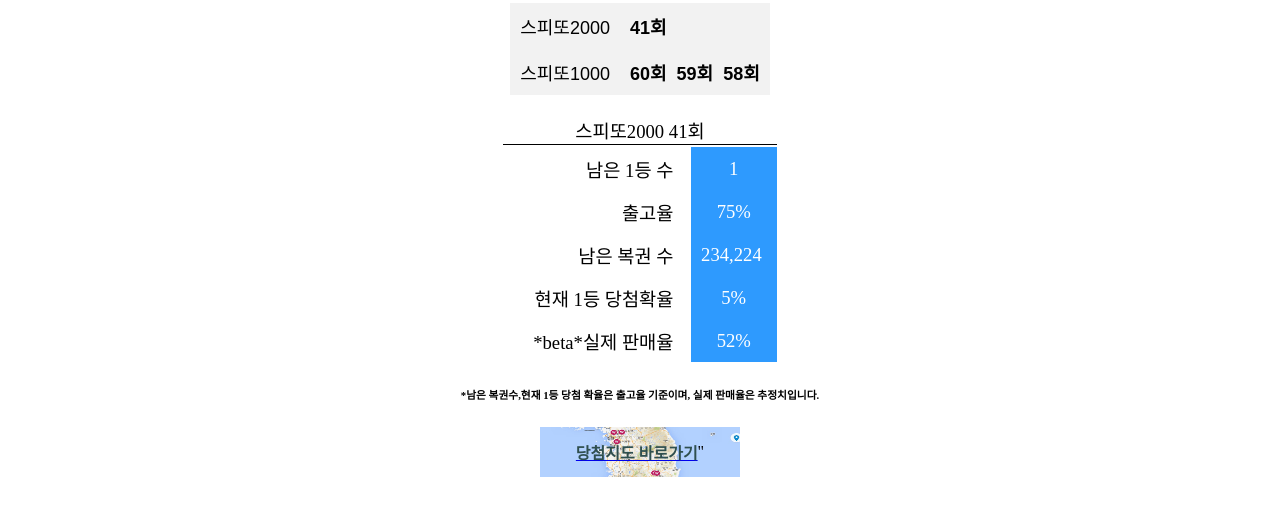
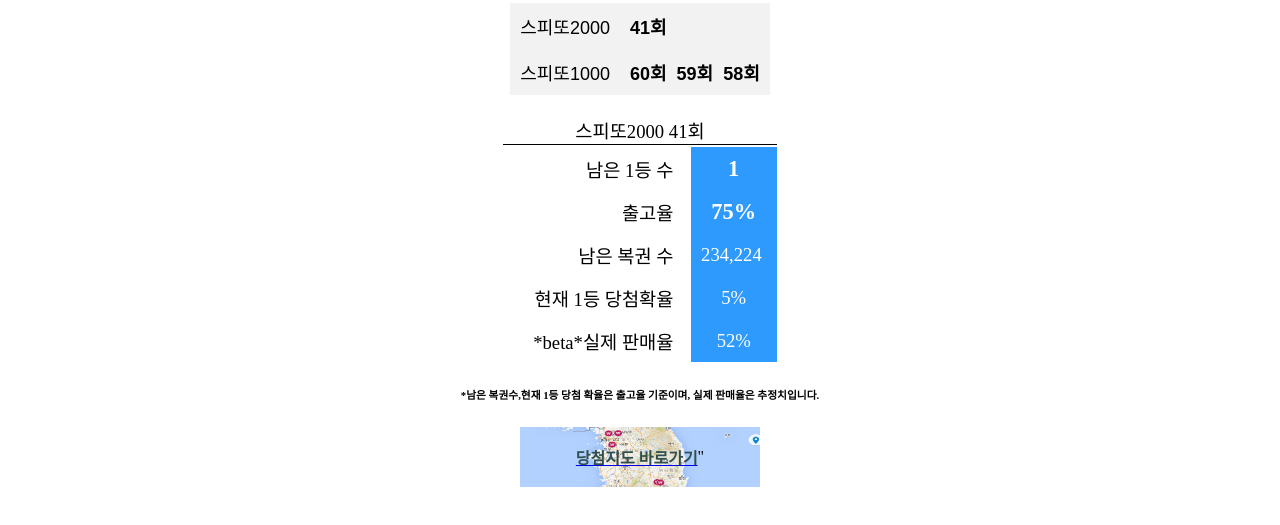
Before and after one commit to limerhymeprime/speettoc, a plain HTML site: page index.html in a window 1280 px wide. Shown: the part 81-606 px from the top of the page. Drawn offline with Linux system fonts and the light colour scheme; a script that the page names is missing.

Commit message:
Add files via upload

```diff
--- a/index.html
+++ b/index.html
@@ -24,10 +24,10 @@
   .background-wrap {
     background-image: url('speetto_map2.jpg');
     background-position: center center;
-    background-size: 200px 50px;
+    background-size: 240px 60px;
     margin: auto;
-    width: 200px;
-    height: 50px;
+    width: 240px;
+    height: 60px;
     display: flex;
     justify-content: center;
     align-items: center;
@@ -89,12 +89,12 @@
 
       <tr>
         <td class="cell_padding" align="right">남은 1등 수&nbsp&nbsp</td>
-        <td class="tg-0lax" bgcolor="#2E9AFE" style= "color:white" align="center">&nbsp 1 &nbsp</td>
+        <td class="tg-0lax" bgcolor="#2E9AFE" style= "color:white; font-size:120%; font-weight:bold;" align="center">&nbsp 1 &nbsp</td>
       </tr>
       <tr>
         <td class="cell_padding"align="right">출고율&nbsp&nbsp</td>
 
-        <td class="tg-hmp3" bgcolor="#2E9AFE" style= "color:white" align="center">&nbsp 75% &nbsp</td>
+        <td class="tg-hmp3" bgcolor="#2E9AFE" style= "color:white; font-size:120%; font-weight:bold;" align="center">&nbsp 75% &nbsp</td>
       </tr>
       <tr>
         <td class="cell_padding"align="right">남은 복권 수&nbsp&nbsp</td>
```
